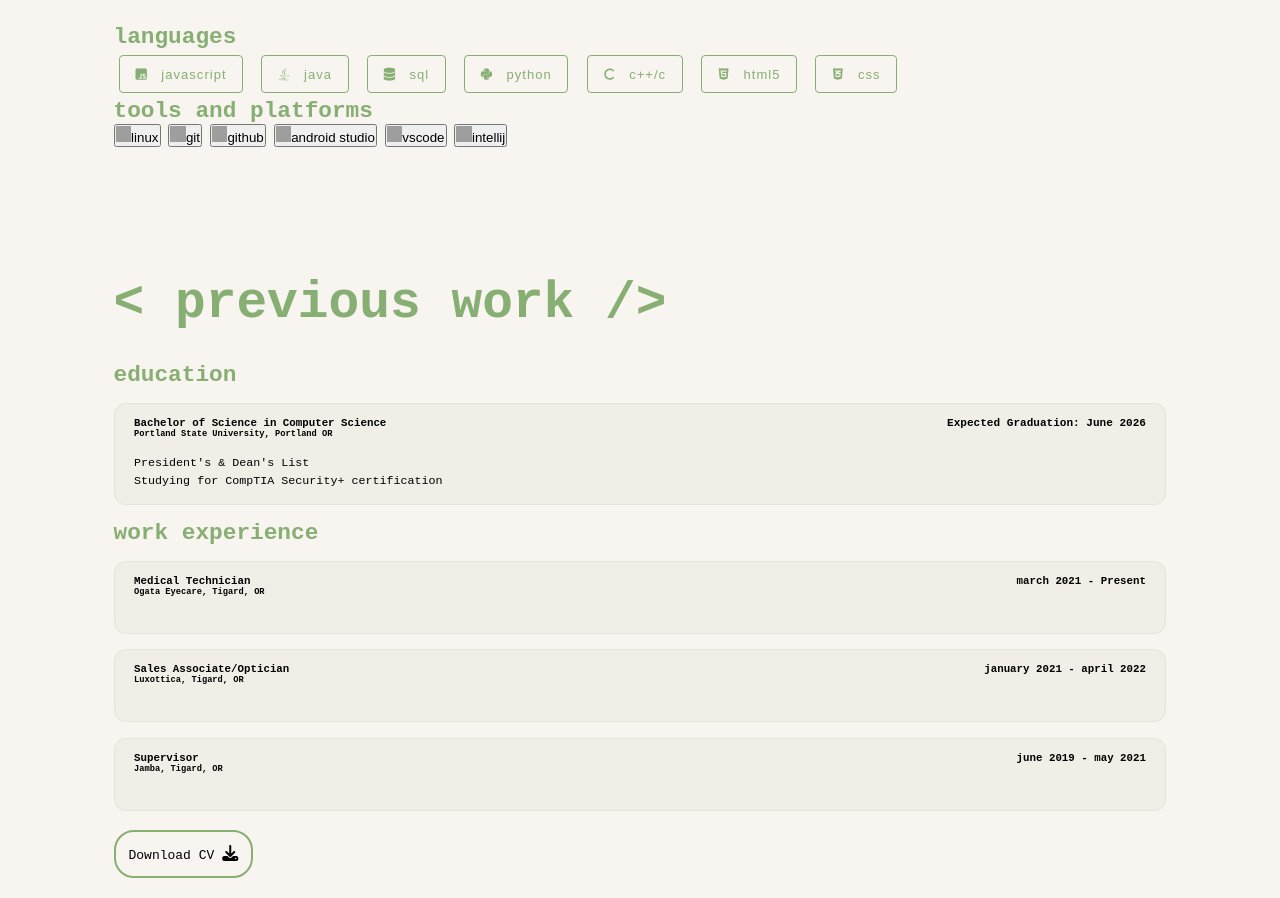
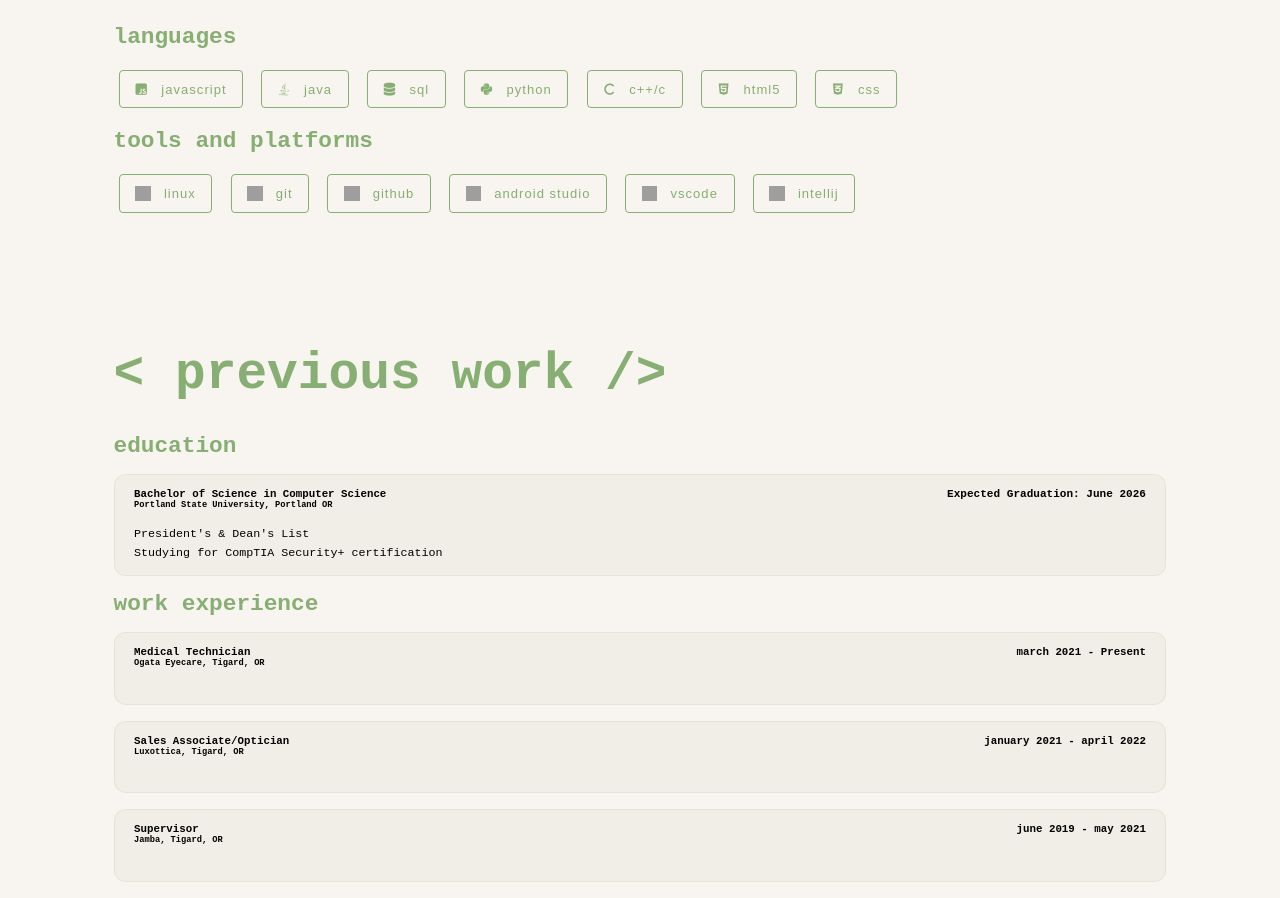
Before and after one commit to kaitlynh31/kaitlynh31.github.io, a plain HTML site: page index.html in a window 1280 px wide. Shown: the part 1180-2078 px from the top of the page. Drawn offline with Linux system fonts and the light colour scheme; grey boxes are pictures that could not be loaded.

Commit message:
website pre bootstrap element

```diff
--- a/styles.css
+++ b/styles.css
@@ -800,6 +800,50 @@ body {
   width: 1rem;
   color: currentColor;
 }
+.btn-tools {
+  display: inline-flex;
+  align-items: center;
+  gap: 1rem;
+  padding: 0.8rem 1.2rem;
+  margin: 0.4rem;
+  background: transparent;
+  color: #87ae73;
+  border: 1.5px solid #87ae73;
+  border-radius: 4px;
+  font-size: 1rem;
+  letter-spacing: 0.08em;
+  text-transform: lowercase;
+  cursor: default;
+  position: relative;
+  overflow: hidden;
+  transition:
+    color 0.3s ease,
+    box-shadow 0.3s ease;
+  isolation: isolate;
+}
+.btn-tools:hover {
+  color: #1a1a1a;
+}
+
+.btn-tools i {
+  font-size: 1rem;
+  width: 1rem;
+  color: currentColor;
+}
+.btn-tools::before {
+  content: "";
+  position: absolute;
+  inset: 0;
+  background: #87ae73;
+  transform: scaleX(0);
+  transform-origin: left;
+  transition: transform 0.3s ease;
+  z-index: -1;
+}
+
+.btn-tools:hover::before {
+  transform: scaleX(1);
+}
 .btn-tools img {
   width: 1.2rem;
   height: 1.2rem;
```
Also changed, not shown: index.html (+3 -0 lines).
